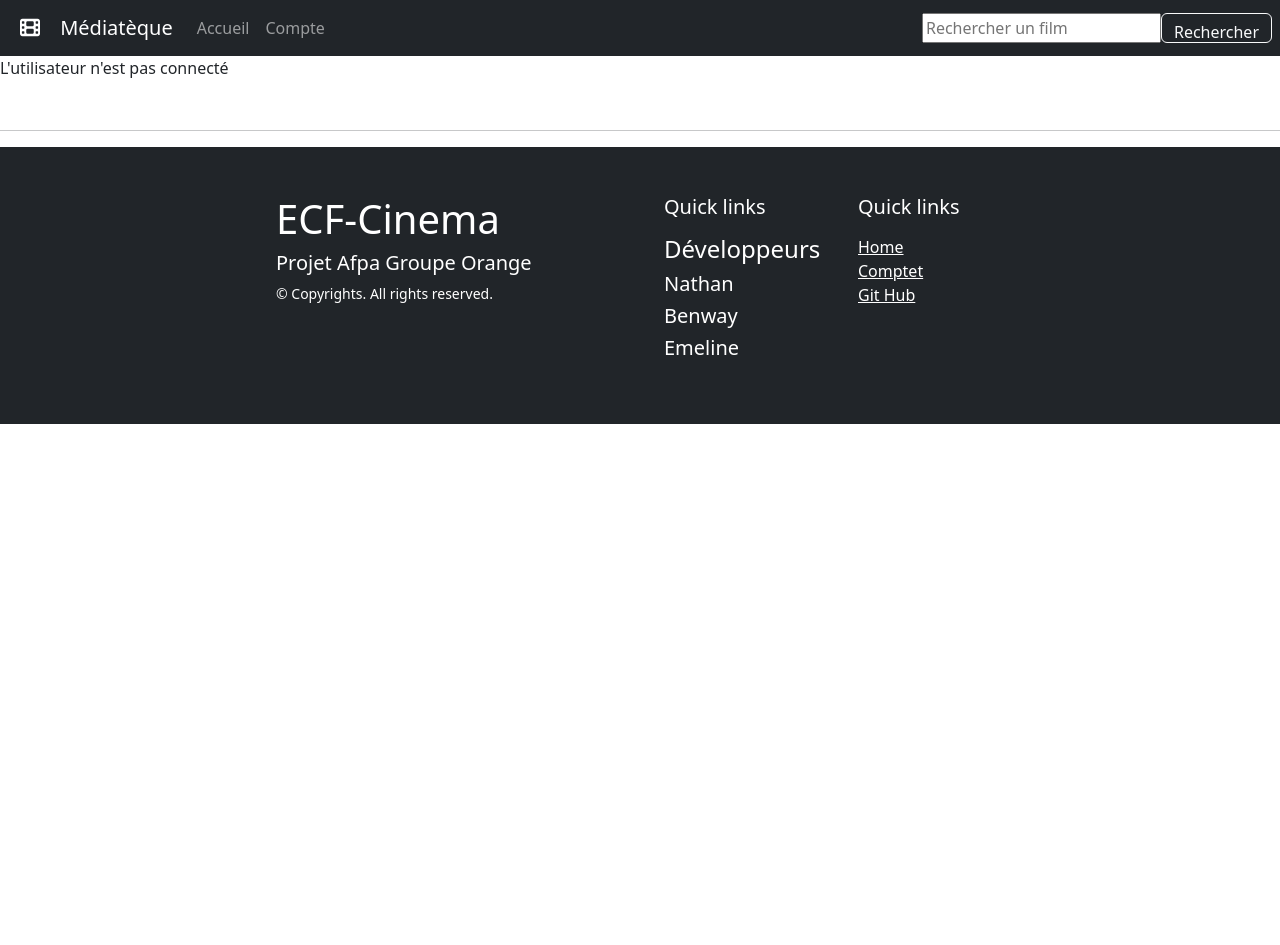
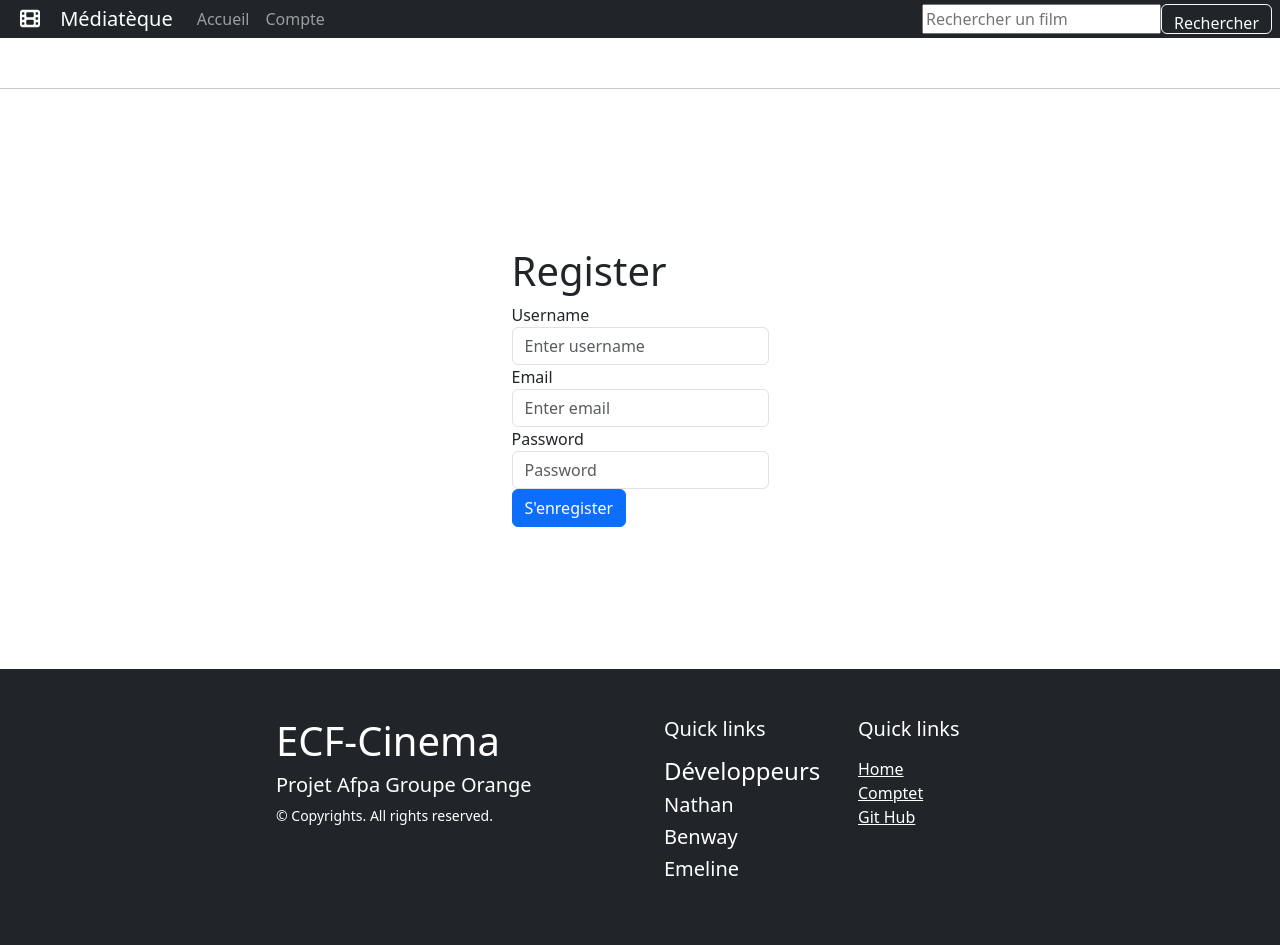
Before and after one commit to EmyLD/ecfCinema, a PHP site: page /register in a window 1280 px wide. Before the commit the page ends 424 px from the top, so only its background shows below. Run offline with PHP 8.4, Linux system fonts and the light colour scheme; some libraries are stand-ins or nearby versions.

Commit message:
add register page - notworking

```diff
--- a/controller/login.php
+++ b/controller/login.php
@@ -14,7 +14,7 @@ if(isset($_POST['email']) && isset($_POST['password'])) {
         $user = UserDao::findOne($_POST["email"], $hash);
 
         if ($user) {
-            $_SESSION['username'] = $user['username'];
+            $_SESSION['username'] = $user->getUsername();
             header('Location: /ecfCinema/home');
             exit();
         }elseif($user == "not good"){
--- /dev/null
+++ b/controller/register.php
@@ -0,0 +1,27 @@
+<?php
+require_once './model/repository/connexion.php';
+
+use Model\repository\UserDAO;
+
+
+echo $twig->render('register.html.twig');
+
+
+
+if(isset($_POST['email']) && isset($_POST['password']) && isset($_POST['username']) ){
+    $email = $_POST['email'];
+    $password = $_POST['password'];
+    $username = $_POST['username'];
+    $hash = hash('sha256',$password);
+
+    $user = UserDao::addOne($username, $email, $hash);
+
+    if ($user) {
+        $_SESSION['username'] = $username;
+        header('Location: /ecfCinema/home');
+        exit();
+    }else {
+
+echo $twig->render('register.html.twig');
+    }
+}
--- a/index.php
+++ b/index.php
@@ -18,7 +18,7 @@ $routes = [
     '/' => './controller/home.php',
     'home' => './controller/home.php',
     'login' => './controller/login.php',
-    // 'creer' => './controller/creer.php',
+    'register' => './controller/register.php',
     // 'delete' => './controller/delete.php',
     // 'update' => './controller/update.php',
 ];
--- a/model/entity/User.php
+++ b/model/entity/User.php
@@ -12,7 +12,7 @@ class User
 
 
 
-        public function __construct(int $id, string $username, string $email, string $password)
+        public function __construct(?int $id, string $username, string $email, string $password)
         {
                 $this->id = $id;
                 $this->username = $username;
--- a/model/repository/connexion.php
+++ b/model/repository/connexion.php
@@ -3,4 +3,4 @@ $username = getenv('DB_USER_USERNAME');
 $password = getenv('DB_USER_PASSWORD');
 
 
-define('BDD', new PDO("mysql:host=localhost:3306;dbname=ecf_cinema;charset=utf8", 'root', '')) ;
+define('BDD', new PDO("mysql:host=localhost:3306;dbname=ecf_cinema;charset=utf8", 'root', 'root')) ;
--- a/view/header.html.twig
+++ b/view/header.html.twig
@@ -55,10 +55,6 @@
       </nav>
     </div>
   </div>
-  {% if session.user is defined %}
-        {% else %}
-  <p class="text-dark">L'utilisateur n'est pas connecté </p>
-   {% endif %}
     </header>
     <hr>
 
--- a/view/login.html.twig
+++ b/view/login.html.twig
@@ -39,6 +39,8 @@
               <input type="submit" value="Login" />
             </form>
             {% endif %}
+
+            <p>Pas encore de compte ? <a href="register">C'est ici</a></p>
           </div>
         </div>
       </div>
--- /dev/null
+++ b/view/register.html.twig
@@ -0,0 +1,38 @@
+<html lang="en">
+  <head>
+    <title>Register</title>
+  </head>
+  <body style="height: 94vh">
+    <main style="height: 75%">
+      <div
+        style="height: 100%"
+        class="d-flex flex-column justify-content-center align-self-center"
+      >
+        <div
+          style="height: 100%"
+          class="d-flex flex-column justify-content-center align-self-center"
+        >
+            <h1>Register</h1>
+            <form action="register" method="post">
+                <div class="form-group">
+                  <label for="username">Username</label>
+                  <input type="text" class="form-control" id="username"  placeholder="Enter username">
+                </div>
+                <div class="form-group">
+                    <label for="email">Email</label>
+                    <input type="email" class="form-control" id="email"  placeholder="Enter email">
+                  </div>
+                <div class="form-group">
+                  <label for="password">Password</label>
+                  <input type="password" class="form-control" id="password" placeholder="Password">
+                </div>
+
+                <button type="submit" class="btn btn-primary">S'enregister</button>
+              </form>
+
+          </div>
+        </div>
+      </div>
+    </main>
+  </body>
+</html>
```
Also changed, not shown: model/repository/UserDao.php (+30 -24 lines).
